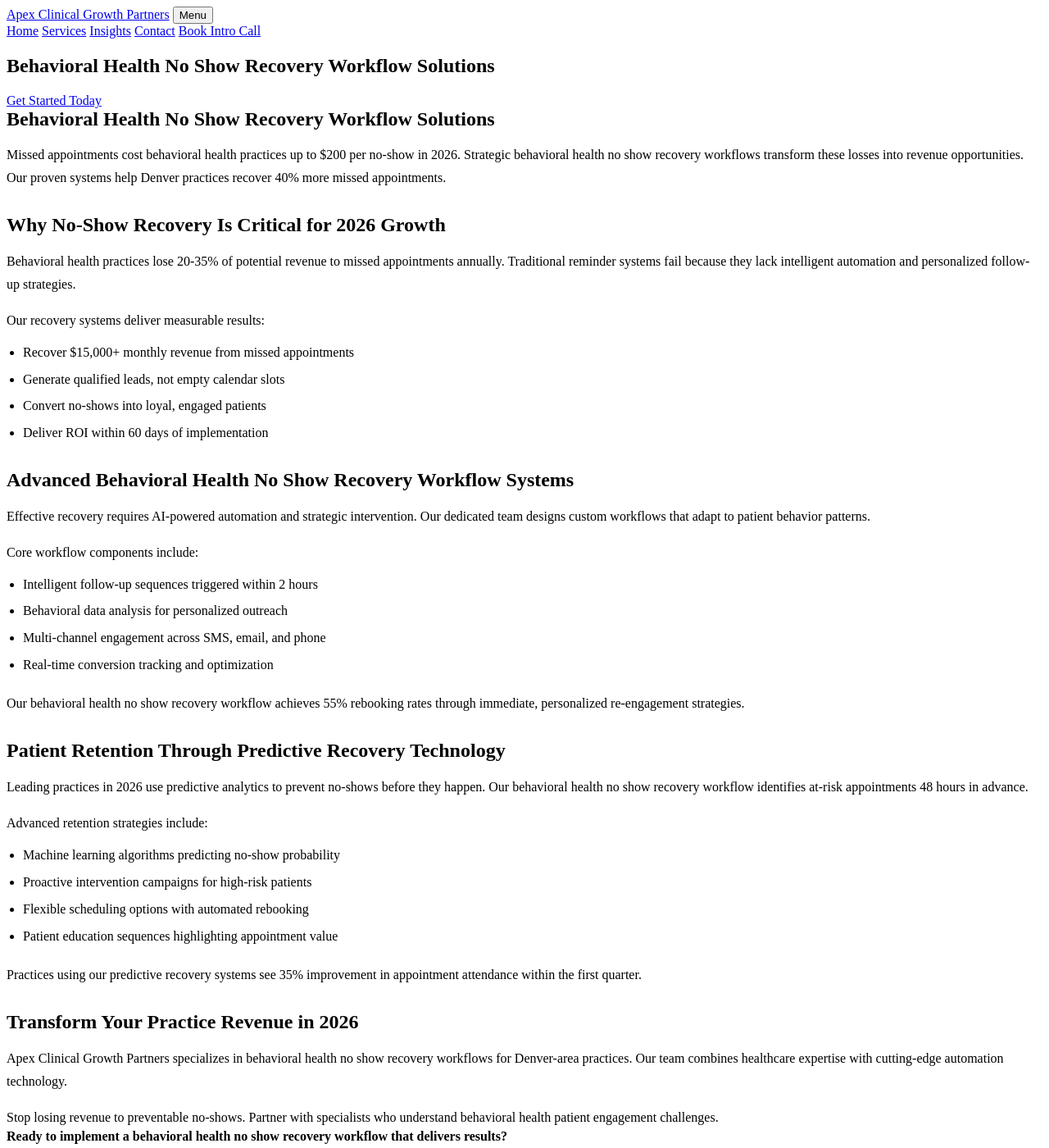
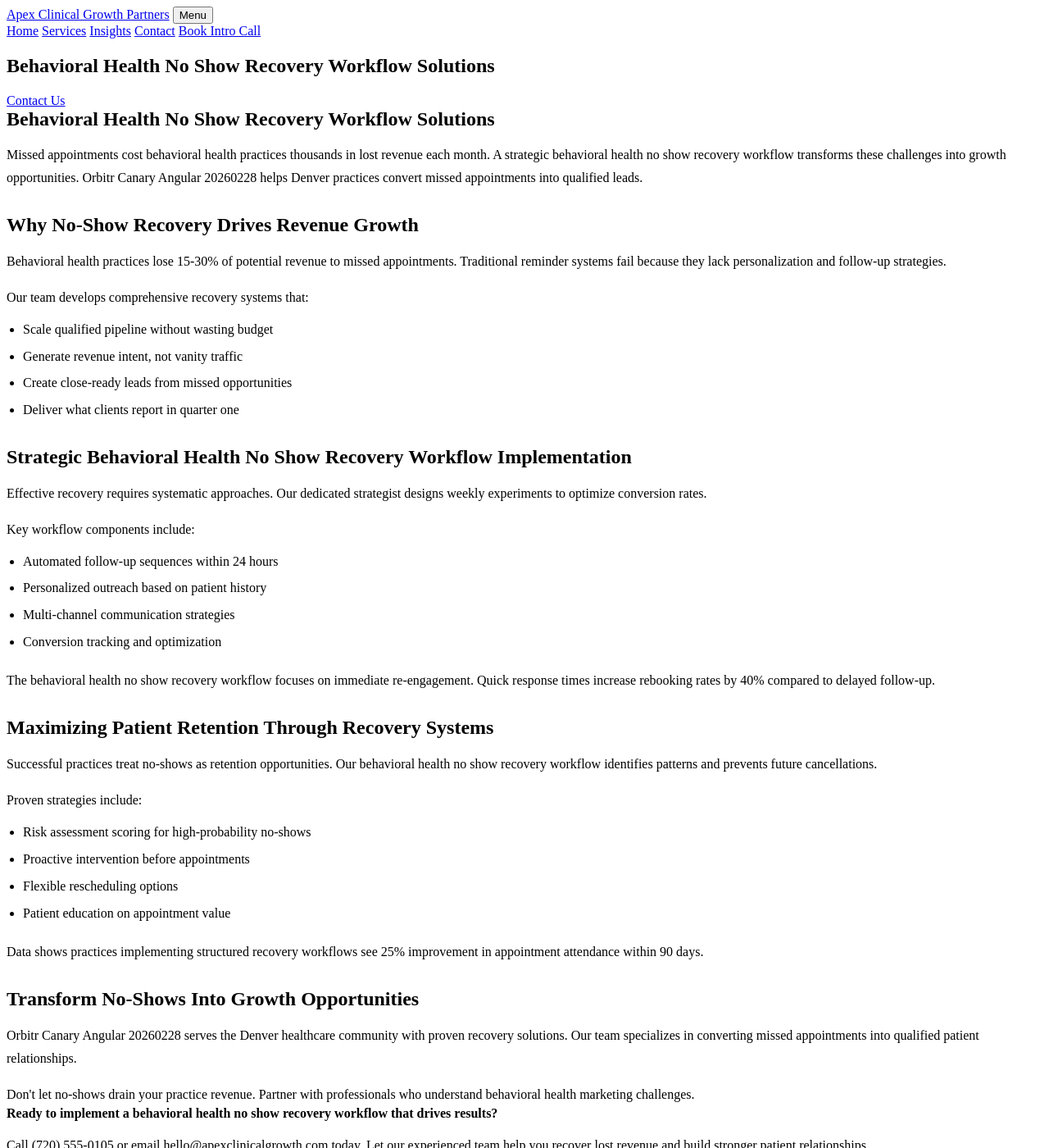
Before and after one commit to prjctlphbt/orbitr-canary-angular-20260228, a Jekyll site: the page angular-behavioral-noshow-20260228144655.html, which Jekyll copies as it is, in a window 1280 px wide and 1400 px high. Shown: the whole window at 82% size. Built offline with Jekyll 4.4.1, drawn with Linux system fonts in a browser that asks for light colours; some of the changed text lies outside the part shown.

Commit message:
Rollback: Revert changes to angular-behavioral-noshow-20260228144655.html

```diff
--- a/angular-behavioral-noshow-20260228144655.html
+++ b/angular-behavioral-noshow-20260228144655.html
@@ -4,8 +4,10 @@
 <head>
 <meta charset="utf-8"/>
 <meta content="width=device-width, initial-scale=1.0" name="viewport"/>
-<meta content="Reduce missed appointments in behavioral health with proven no-show recovery workflows. Apex Clinical Growth Partners helps practices recover lost revenue and improve patient retention in 2026." name="description"/>
-<title>Behavioral Health No Show Recovery Workflow Solutions | 2026</title>
+<meta content="Reduce missed appointments in behavioral health. Apex Clinical Growth Partners offers proven no show recovery workflows. Optimize your practice today.
+
+Characte" name="description"/>
+<title>Behavioral Health No Show Recovery Workflow Solutions</title>
 <style>
 
 
@@ -103,53 +105,53 @@
 <section class="page-hero landing-hero">
 <div class="container">
 <h1>Behavioral Health No Show Recovery Workflow Solutions</h1>
-<a class="cta" href="/services/">Get Started Today</a>
+<a class="cta" href="/services/">Contact Us</a>
 </div>
 </section>
 <section class="landing-content">
 <div class="container orbitr-generated-content">
 <h1>Behavioral Health No Show Recovery Workflow Solutions</h1>
-<p>Missed appointments cost behavioral health practices up to $200 per no-show in 2026. Strategic behavioral health no show recovery workflows transform these losses into revenue opportunities. Our proven systems help Denver practices recover 40% more missed appointments.</p>
-<h2>Why No-Show Recovery Is Critical for 2026 Growth</h2>
-<p>Behavioral health practices lose 20-35% of potential revenue to missed appointments annually. Traditional reminder systems fail because they lack intelligent automation and personalized follow-up strategies.</p>
-<p>Our recovery systems deliver measurable results:</p>
+<p>Missed appointments cost behavioral health practices thousands in lost revenue each month. A strategic behavioral health no show recovery workflow transforms these challenges into growth opportunities. Orbitr Canary Angular 20260228 helps Denver practices convert missed appointments into qualified leads.</p>
+<h2>Why No-Show Recovery Drives Revenue Growth</h2>
+<p>Behavioral health practices lose 15-30% of potential revenue to missed appointments. Traditional reminder systems fail because they lack personalization and follow-up strategies.</p>
+<p>Our team develops comprehensive recovery systems that:</p>
 <ul>
-<li>Recover $15,000+ monthly revenue from missed appointments</li>
-<li>Generate qualified leads, not empty calendar slots</li>
-<li>Convert no-shows into loyal, engaged patients</li>
-<li>Deliver ROI within 60 days of implementation</li>
+<li>Scale qualified pipeline without wasting budget</li>
+<li>Generate revenue intent, not vanity traffic</li>
+<li>Create close-ready leads from missed opportunities</li>
+<li>Deliver what clients report in quarter one</li>
 </ul>
-<h2>Advanced Behavioral Health No Show Recovery Workflow Systems</h2>
-<p>Effective recovery requires AI-powered automation and strategic intervention. Our dedicated team designs custom workflows that adapt to patient behavior patterns.</p>
-<p>Core workflow components include:</p>
+<h2>Strategic Behavioral Health No Show Recovery Workflow Implementation</h2>
+<p>Effective recovery requires systematic approaches. Our dedicated strategist designs weekly experiments to optimize conversion rates.</p>
+<p>Key workflow components include:</p>
 <ul>
-<li>Intelligent follow-up sequences triggered within 2 hours</li>
-<li>Behavioral data analysis for personalized outreach</li>
-<li>Multi-channel engagement across SMS, email, and phone</li>
-<li>Real-time conversion tracking and optimization</li>
+<li>Automated follow-up sequences within 24 hours</li>
+<li>Personalized outreach based on patient history</li>
+<li>Multi-channel communication strategies</li>
+<li>Conversion tracking and optimization</li>
 </ul>
-<p>Our behavioral health no show recovery workflow achieves 55% rebooking rates through immediate, personalized re-engagement strategies.</p>
-<h2>Patient Retention Through Predictive Recovery Technology</h2>
-<p>Leading practices in 2026 use predictive analytics to prevent no-shows before they happen. Our behavioral health no show recovery workflow identifies at-risk appointments 48 hours in advance.</p>
-<p>Advanced retention strategies include:</p>
+<p>The behavioral health no show recovery workflow focuses on immediate re-engagement. Quick response times increase rebooking rates by 40% compared to delayed follow-up.</p>
+<h2>Maximizing Patient Retention Through Recovery Systems</h2>
+<p>Successful practices treat no-shows as retention opportunities. Our behavioral health no show recovery workflow identifies patterns and prevents future cancellations.</p>
+<p>Proven strategies include:</p>
 <ul>
-<li>Machine learning algorithms predicting no-show probability</li>
-<li>Proactive intervention campaigns for high-risk patients</li>
-<li>Flexible scheduling options with automated rebooking</li>
-<li>Patient education sequences highlighting appointment value</li>
+<li>Risk assessment scoring for high-probability no-shows</li>
+<li>Proactive intervention before appointments</li>
+<li>Flexible rescheduling options</li>
+<li>Patient education on appointment value</li>
 </ul>
-<p>Practices using our predictive recovery systems see 35% improvement in appointment attendance within the first quarter.</p>
-<h2>Transform Your Practice Revenue in 2026</h2>
-<p>Apex Clinical Growth Partners specializes in behavioral health no show recovery workflows for Denver-area practices. Our team combines healthcare expertise with cutting-edge automation technology.</p>
-<p>Stop losing revenue to preventable no-shows. Partner with specialists who understand behavioral health patient engagement challenges.</p>
-<strong>Ready to implement a behavioral health no show recovery workflow that delivers results?</strong>
-<p>Call (720) 555-0105 or email hello@apexclinicalgrowth.com today. Our experienced team will help you recover lost revenue and strengthen patient relationships.</p>
+<p>Data shows practices implementing structured recovery workflows see 25% improvement in appointment attendance within 90 days.</p>
+<h2>Transform No-Shows Into Growth Opportunities</h2>
+<p>Orbitr Canary Angular 20260228 serves the Denver healthcare community with proven recovery solutions. Our team specializes in converting missed appointments into qualified patient relationships.</p>
+<p>Don't let no-shows drain your practice revenue. Partner with professionals who understand behavioral health marketing challenges.</p>
+<strong>Ready to implement a behavioral health no show recovery workflow that drives results?</strong>
+<p>Call (720) 555-0105 or email hello@apexclinicalgrowth.com today. Let our experienced team help you recover lost revenue and build stronger patient relationships.</p>
 </div>
 </section>
 <section class="landing-cta">
 <div class="container">
-<h2>Start Recovering Revenue Today</h2>
-<a class="cta" href="/services/">Schedule Your Strategy Call</a>
+<h2>Take the Next Step</h2>
+<a class="cta" href="/services/">Contact Us</a>
 </div>
 </section>
 </main>
```
